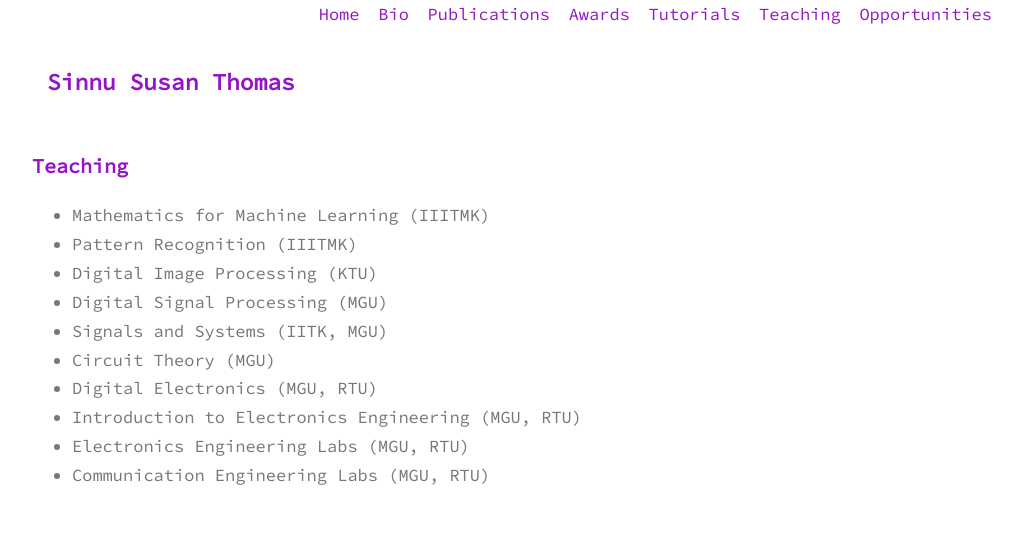
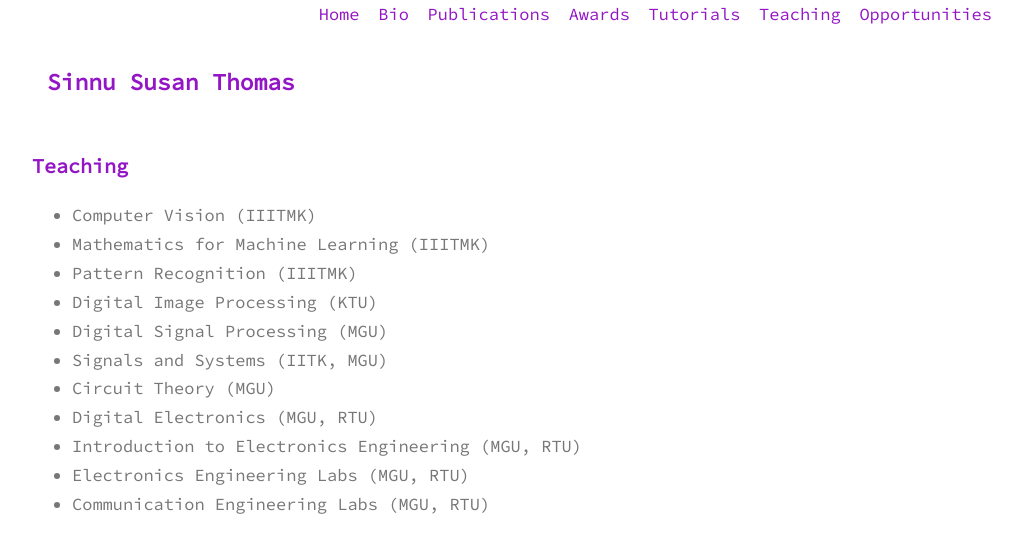
Before and after one commit to sinnuthomas/sinnuthomas.github.io, a Jekyll site: the page built from teaching.md, in a window 1280 px wide. Shown: the top 553 px of the page, without its empty margins (128-1150 px from the left). Built offline with Jekyll 4.4.1, drawn with Linux system fonts in a browser that asks for light colours.

Commit message:
Update teaching.md

```diff
--- a/teaching.md
+++ b/teaching.md
@@ -3,6 +3,7 @@ layout: page
 title: Teaching
 permalink: /teaching/
 ---
+  * Computer Vision (IIITMK)
   * Mathematics for Machine Learning (IIITMK)
   * Pattern Recognition (IIITMK)
   * Digital Image Processing (KTU)
```
